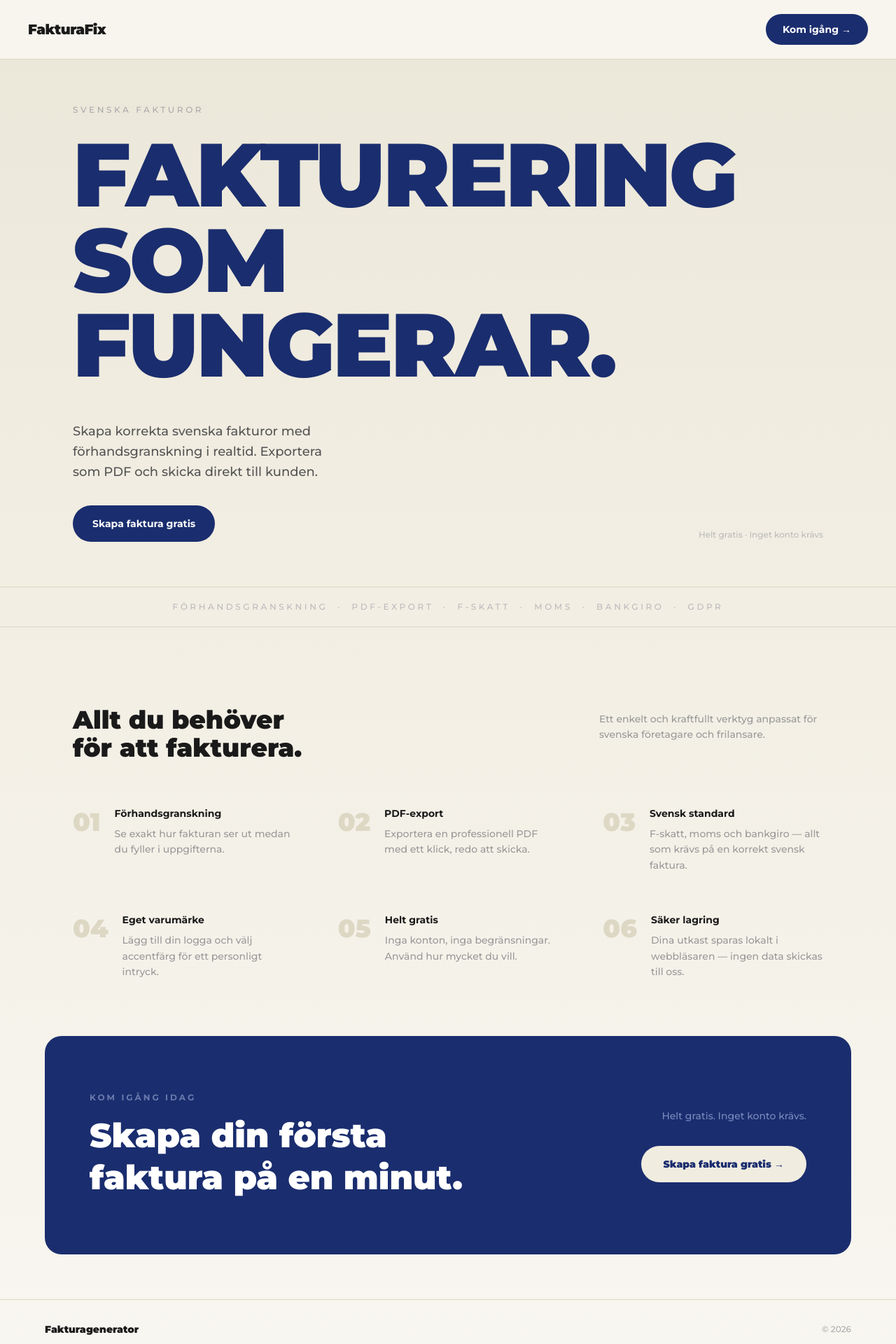
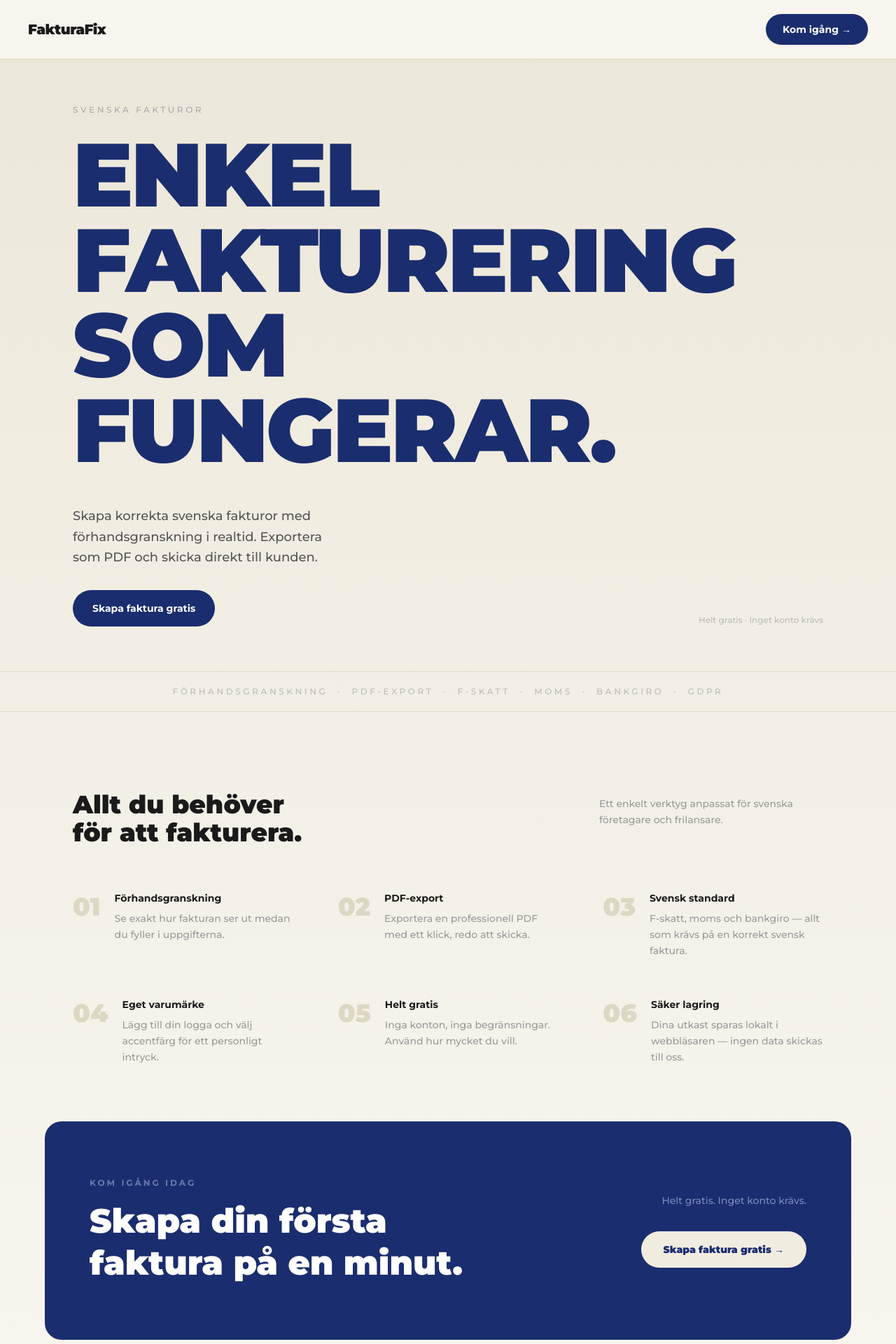
Before and after one commit to Eijebeije17/fakturagenerator-gratis, a Next.js app: page / in a window 1280 px wide. Shown: the top 1920 px of the page at 70% size. Built offline with nearby package versions, Linux system fonts and the light colour scheme.

Commit message:
Uppdatera text på startsidan

```diff
--- a/app/page.tsx
+++ b/app/page.tsx
@@ -16,7 +16,7 @@
         <div className="max-w-6xl mx-auto px-6 md:px-10 pt-12 md:pt-16 pb-8 overflow-hidden">
           <p className="text-xs text-[#aaa] uppercase tracking-[0.3em] mb-4 md:mb-6 font-medium">Svenska fakturor</p>
           <h1 className="text-[2rem] sm:text-[5rem] md:text-[8rem] font-black text-[#1a2d6e] leading-[0.95] tracking-tight mb-8 md:mb-12">
-            FAKTURERING<br />SOM<br />FUNGERAR.
+            ENKEL<br />FAKTURERING<br />SOM FUNGERAR.
           </h1>
           <div className="flex flex-col md:flex-row md:justify-between md:items-end gap-8">
             <div className="max-w-sm">
@@ -44,7 +44,7 @@
         <div className="max-w-6xl mx-auto px-6 md:px-10 py-16 md:py-20">
           <div className="flex flex-col md:flex-row md:justify-between md:items-start mb-12 md:mb-16 gap-4">
             <h2 className="text-3xl md:text-4xl font-black text-[#1a1a1a]">Allt du behöver<br />för att fakturera.</h2>
-            <p className="text-sm text-[#999] md:max-w-xs leading-relaxed md:pt-2 font-medium">Ett enkelt och kraftfullt verktyg anpassat för svenska företagare och frilansare.</p>
+            <p className="text-sm text-[#999] md:max-w-xs leading-relaxed md:pt-2 font-medium">Ett enkelt verktyg anpassat för svenska företagare och frilansare.</p>
           </div>
           <div className="grid grid-cols-1 sm:grid-cols-2 md:grid-cols-3 gap-x-16 gap-y-10 md:gap-y-14">
             {[
@@ -85,9 +85,8 @@
         {/* Footer */}
         <footer className="border-t border-[#ddd8c4] px-6 md:px-10 py-6 md:py-8">
           <div className="max-w-6xl mx-auto flex flex-col sm:flex-row justify-between items-center gap-4">
-            <p className="text-sm font-black text-[#1a1a1a]">Fakturagenerator</p>
+            <p className="text-sm font-black text-[#1a1a1a]">FakturaFix</p>
             <div className="flex gap-6 items-center">
-              <p className="text-xs text-[#aaa] font-medium">© 2026</p>
             </div>
           </div>
         </footer>
```
